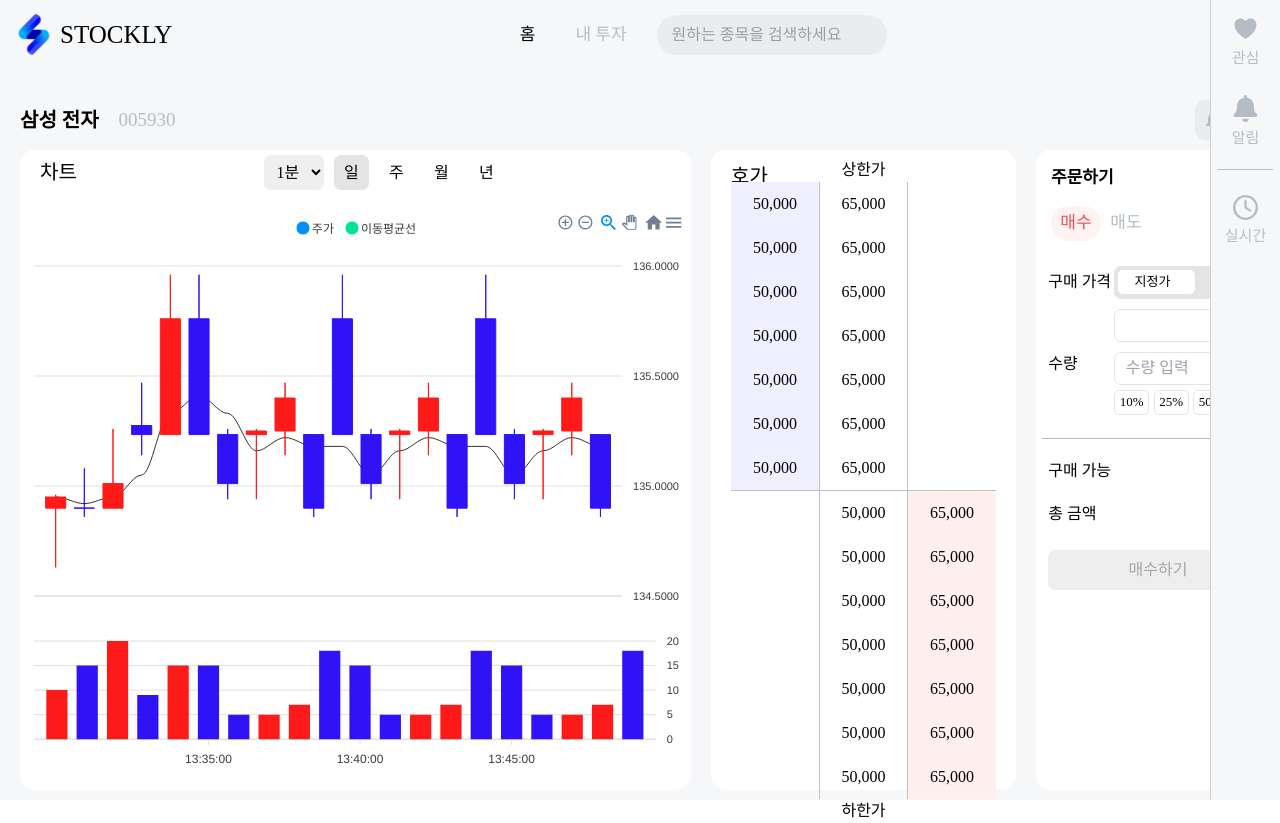
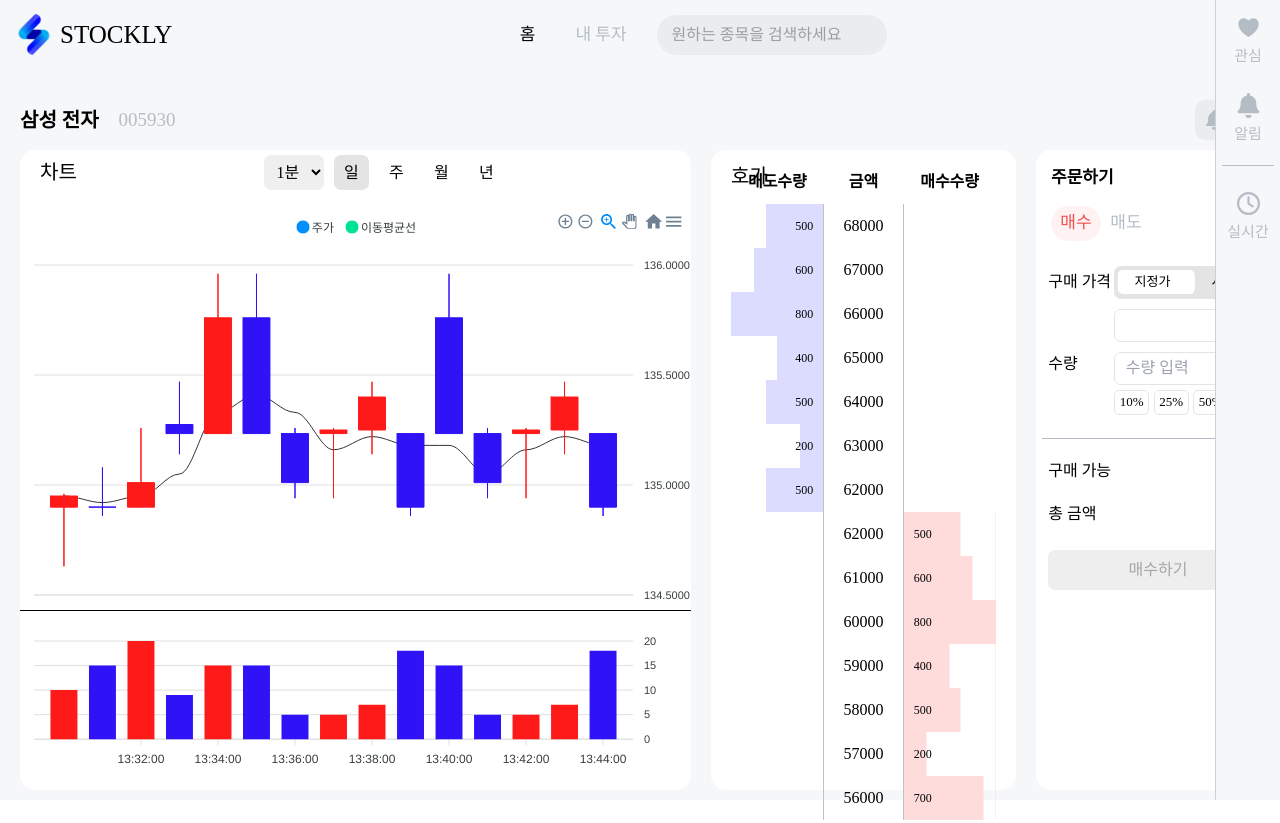
Before and after one commit to sykang519/StocklyFrontend, a React (Vite) app: page /details in a window 1280 px wide. Built offline with nearby package versions, Linux system fonts and the light colour scheme; a web font is replaced by a local one; what chartjs-plugin-zoom would draw is missing.

Commit message:
chore: 캔들차트 툴팁 커스텀

```diff
--- a/src/components/menuBar/MenuBarAlertContent.tsx
+++ b/src/components/menuBar/MenuBarAlertContent.tsx
@@ -45,9 +45,9 @@ function MenuBarLikeContent() {
         <div className="mt-[70px]">
           {alert_list.map((like) => (
             <div className="flex justify-between items-center m-[5px] hover:bg-[#e4e8ea] rounded-[10px] transition-color duration-300 cursor-pointer">
-              <div className="mx-[15px] text-[18px] text-chart-font">{like.company_name}</div>
+              <div className="mx-[10px] text-[17px] text-chart-font">{like.company_name}</div>
               <div className="flex justify-center items-center m-[10px]">
-                <div className="m-[10px] text-[19px] ">{like.price}원</div>
+                <div className="m-[10px] text-[17px] ">{like.price}원</div>
                 <div className="m-[10px] cursor-pointer">
                   <IoMdTrash className="w-[23px] h-[23px] text-chart-font" />
                 </div>
--- a/src/components/menuBar/MenuBarLikeContent.tsx
+++ b/src/components/menuBar/MenuBarLikeContent.tsx
@@ -18,9 +18,9 @@ function MenuBarLikeContent() {
           <div className="flex justify-between items-center m-[5px] hover:bg-[#e4e8ea] rounded-[10px] transition-color duration-300 cursor-pointer">
             <div className="flex justify-center items-center m-[10px]">
               <div className="content-center cursor-pointer">
-                <IoHeart className="w-[25px] h-[25px]" />
+                <IoHeart className="w-[23px] h-[23px]" />
               </div>
-              <div className="m-[10px] text-[18px]">{like.company_name}</div>
+              <div className="m-[10px] text-[17px]">{like.company_name}</div>
             </div>
             <div className="m-[10px] text-[17px] text-[#93949bec]">{like.symbol}</div>
           </div>
--- a/src/components/stockDetails/CandleChart.tsx
+++ b/src/components/stockDetails/CandleChart.tsx
@@ -123,46 +123,6 @@ const data = [
     close: 134.8993,
     volume: 18,
   },
-  {
-    date: '2021-02-02 13:45:00',
-    open: 135.76,
-    low: 135.2338,
-    high: 135.96,
-    close: 135.2338,
-    volume: 15,
-  },
-  {
-    date: '2021-02-02 13:46:00',
-    open: 135.2338,
-    low: 134.94,
-    high: 135.2593,
-    close: 135.0108,
-    volume: 5,
-  },
-  {
-    date: '2021-02-02 13:47:00',
-    open: 135.2338,
-    low: 134.94,
-    high: 135.2593,
-    close: 135.25,
-    volume: 5,
-  },
-  {
-    date: '2021-02-02 13:48:00',
-    open: 135.25,
-    low: 135.14,
-    high: 135.4692,
-    close: 135.4,
-    volume: 7,
-  },
-  {
-    date: '2021-02-02 13:49:00',
-    open: 135.2338,
-    low: 134.8593,
-    high: 135.2338,
-    close: 134.8993,
-    volume: 18,
-  },
 ];
 
 const ApexChart: React.FC = () => {
@@ -271,9 +231,46 @@ const ApexChart: React.FC = () => {
               tooltip: {
                 enabled: true,
               },
+              labels: {
+                maxWidth: 50,
+                minWidth: 50
+              }
             },
             tooltip: {
-              shared: true,
+              custom: function ({ seriesIndex, dataPointIndex, w }) {
+                const o = w.globals.seriesCandleO[seriesIndex][dataPointIndex]
+                const h = w.globals.seriesCandleH[seriesIndex][dataPointIndex]
+                const l = w.globals.seriesCandleL[seriesIndex][dataPointIndex]
+                const c = w.globals.seriesCandleC[seriesIndex][dataPointIndex]
+                const ema = w.globals.series[seriesIndex][dataPointIndex]
+
+                if (seriesIndex === 0) {
+                  return (
+                    '<div class="apexcharts-tooltip-candlestick" style="padding:10px;">' +
+                    '<div>시가: <span class="value">' +
+                    o +
+                    ' 원</span></div>' +
+                    '<div>고가: <span class="value">' +
+                    h +
+                    ' 원</span></div>' +
+                    '<div>저가: <span class="value">' +
+                    l +
+                    ' 원</span></div>' +
+                    '<div>종가: <span class="value">' +
+                    c +
+                    ' 원</span></div>' +
+                    '</div>'
+                  )
+                }
+                else {
+                  return (
+                    '<div class="apexcharts-tooltip-candlestick" style="padding:10px;">' +
+                    '<div>이동평균: <span class="value">' +
+                    ema +
+                    ' 원</span></div>' +'</div>'
+                  )
+                }
+              }
             },
             legend: {
               show: true,
@@ -282,8 +279,8 @@ const ApexChart: React.FC = () => {
           }}
         />
       </div>
-
-      <div id="chart-bar" className="w-full h-[20vh]">
+      <hr className="border-black w-full" />
+      <div id="chart-bar" className="w-full h-[20vh] ">
         <ApexCharts
           type="bar"
           series={[{ name: 'Volume', data: volumeData }]}
@@ -340,6 +337,10 @@ const ApexChart: React.FC = () => {
               tooltip: {
                 enabled: true,
               },
+              labels: {
+                maxWidth: 50,
+                minWidth: 50
+              }
             },
             tooltip: {
               custom: function ({ series, seriesIndex, dataPointIndex }) {
--- /dev/null
+++ b/src/components/stockDetails/OrderBook.tsx
@@ -0,0 +1,65 @@
+import { useState, useEffect } from 'react';
+
+interface OrderData {
+  volume: number;
+  price: number;
+}
+
+function OrderPrice() {
+  const [askLength, setAskLength] = useState<number[]>([]);
+  const [bidLength, setBidLength] = useState<number[]>([]);
+  const askData = [{ volume: 500, price: 68000 }, { volume: 600, price: 67000 }, { volume: 800, price: 66000 }, { volume: 400, price: 65000 }, { volume: 500, price: 64000 }, { volume: 200, price: 63000 }, { volume: 500, price: 62000 }]
+  const bidData = [{ volume: 500, price: 62000 }, { volume: 600, price: 61000 }, { volume: 800, price: 60000 }, { volume: 400, price: 59000 }, { volume: 500, price: 58000 }, { volume: 200, price: 57000 }, { volume: 700, price: 56000 }]
+
+  useEffect(() => {
+    const calculateLengths = (data: OrderData[]): number[] => {
+      const maxVolume = Math.max(...data.map(item => item.volume));
+      return data.map((item) => (item.volume / maxVolume) * 100);
+    };
+
+    setAskLength(calculateLengths(askData));
+    setBidLength(calculateLengths(bidData));
+    console.log(askLength);
+    console.log(bidLength);
+  }, []);
+  return (
+    <div className="h-full">
+      <div className="h-[5%] flex justify-start items-center m-[20px] my-[10px] text-[20px]">호가</div>
+      <div className="w-full h-[90%] flex flex-col justify-center items-center p-[20px]">
+        <table className="w-full">
+          <tr>
+            <th className="w-[35%] text-center p-[10px] ">매도수량</th>
+            <th className="w-[30%] text-center p-[10px] ">금액</th>
+            <th className="w-[35%] text-center p-[10px]">매수수량</th>
+          </tr>
+          {askData.map((ask, index) => (
+            <tr>
+              <td
+                className="w-[35%] text-right p-[10px] relative text-[12px]"
+                style={{ background: `linear-gradient(to left, #dcdcff ${askLength[index]}%, transparent 0)` }}
+              >
+                {ask.volume}
+              </td>
+              <td className="w-[30%] text-center p-[10px] border-x border-[#c1c1c1]">{ask.price}</td>
+              <td className="w-[35%] text-center p-[10px]"></td>
+            </tr>
+          ))}
+          {bidData.map((bid, index) => (
+            <tr>
+              <td className="w-[35%] text-center p-[10px]"></td>
+              <td className="w-[30%] text-center p-[10px] border-x border-[#c1c1c1]">{bid.price}</td>
+              <td
+                className="w-[35%] text-left p-[10px] relative text-[12px]"
+                style={{ background: `linear-gradient(to right, #ffdcdc ${bidLength[index]}%, transparent 0)` }}
+              >
+                {bid.volume}
+              </td>
+            </tr>
+          ))}
+        </table>
+      </div>
+    </div>
+  );
+}
+
+export default OrderPrice;
--- a/src/components/stockDetails/OrderPrice.tsx
+++ /dev/null
@@ -1,87 +0,0 @@
-function OrderPrice() {
-  return (
-    <div className="h-full">
-      <div className="h-[5%] flex justify-start items-center m-[20px] my-[10px] text-[20px]">호가</div>
-      <div className="w-full h-[90%] flex flex-col justify-center items-center p-[20px]">
-      <div>상한가</div>
-        <table className="w-full">
-          <tr>
-            <td className="w-[30%] text-center p-[10px] bg-[#efefff]">50,000</td>
-            <td className="w-[30%] text-center p-[10px] border-x border-[#c1c1c1]">65,000</td>
-            <td className="w-[30%] text-center p-[10px]"></td>
-          </tr>
-          <tr>
-            <td className="w-[30%] text-center p-[10px] bg-[#efefff]">50,000</td>
-            <td className="w-[30%] text-center p-[10px] border-x border-[#c1c1c1]">65,000</td>
-            <td className="w-[30%] text-center p-[10px]"></td>
-          </tr>
-          <tr>
-            <td className="w-[30%] text-center p-[10px] bg-[#efefff]">50,000</td>
-            <td className="w-[30%] text-center p-[10px] border-x border-[#c1c1c1]">65,000</td>
-            <td className="w-[30%] text-center p-[10px]"></td>
-          </tr>
-          <tr>
-            <td className="w-[30%] text-center p-[10px] bg-[#efefff]">50,000</td>
-            <td className="w-[30%] text-center p-[10px] border-x border-[#c1c1c1]">65,000</td>
-            <td className="w-[30%] text-center p-[10px]"></td>
-          </tr>
-          <tr>
-            <td className="w-[30%] text-center p-[10px] bg-[#efefff]">50,000</td>
-            <td className="w-[30%] text-center p-[10px] border-x border-[#c1c1c1]">65,000</td>
-            <td className="w-[30%] text-center p-[10px]"></td>
-          </tr>
-          <tr>
-            <td className="w-[30%] text-center p-[10px] bg-[#efefff]">50,000</td>
-            <td className="w-[30%] text-center p-[10px] border-x border-[#c1c1c1]">65,000</td>
-            <td className="w-[30%] text-center p-[10px]"></td>
-          </tr>
-          <tr className="border-b border-[#c1c1c1]">
-            <td className="w-[30%] text-center p-[10px] bg-[#efefff]">50,000</td>
-            <td className="w-[30%] text-center p-[10px] border-x border-[#c1c1c1]">65,000</td>
-            <td className="w-[30%] text-center p-[10px]"></td>
-          </tr>
-
-          {/* 선 */}
-          <tr>
-            <td className="w-[30%] text-center p-[10px]"></td>
-            <td className="w-[30%] text-center p-[10px] border-x border-[#c1c1c1]">50,000</td>
-            <td className="w-[30%] text-center p-[10px] bg-[#ffefef]">65,000</td>
-          </tr>
-          <tr>
-            <td className="w-[30%] text-center p-[10px]"></td>
-            <td className="w-[30%] text-center p-[10px] border-x border-[#c1c1c1]">50,000</td>
-            <td className="w-[30%] text-center p-[10px] bg-[#ffefef]">65,000</td>
-          </tr>
-          <tr>
-            <td className="w-[30%] text-center p-[10px]"></td>
-            <td className="w-[30%] text-center p-[10px] border-x border-[#c1c1c1]">50,000</td>
-            <td className="w-[30%] text-center p-[10px] bg-[#ffefef]">65,000</td>
-          </tr>
-          <tr>
-            <td className="w-[30%] text-center p-[10px]"></td>
-            <td className="w-[30%] text-center p-[10px] border-x border-[#c1c1c1]">50,000</td>
-            <td className="w-[30%] text-center p-[10px] bg-[#ffefef]">65,000</td>
-          </tr>
-          <tr>
-            <td className="w-[30%] text-center p-[10px]"></td>
-            <td className="w-[30%] text-center p-[10px] border-x border-[#c1c1c1]">50,000</td>
-            <td className="w-[30%] text-center p-[10px] bg-[#ffefef]">65,000</td>
-          </tr>
-          <tr>
-            <td className="w-[30%] text-center p-[10px]"></td>
-            <td className="w-[30%] text-center p-[10px] border-x border-[#c1c1c1]">50,000</td>
-            <td className="w-[30%] text-center p-[10px] bg-[#ffefef]">65,000</td>
-          </tr>
-          <tr>
-            <td className="w-[30%] text-center p-[10px]"></td>
-            <td className="w-[30%] text-center p-[10px] border-x border-[#c1c1c1]">50,000</td>
-            <td className="w-[30%] text-center p-[10px] bg-[#ffefef]">65,000</td>
-          </tr>
-        </table>
-        <div>하한가</div>
-      </div>
-    </div>
-  );
-}
-
-export default OrderPrice;
--- a/src/pages/MainPage.tsx
+++ b/src/pages/MainPage.tsx
@@ -6,7 +6,7 @@ function MainPage() {
   const { openDrawer } = useDrawerStore();
   return (
     <>
-      <div className={`w-[100%] h-[100vh] transition-all duration-300 ${openDrawer ? 'mr-[370px]' : 'mr-[70px]'}`}>
+      <div className={`w-[100%] h-[100vh] transition-all duration-300 ${openDrawer ? 'mr-[325px]' : 'mr-[65px]'}`}>
         <TopNavBar color={"white"}/>
         <div className="w-full h-[50px]"></div>
         <div className="flex justify-center ">
--- a/src/pages/MyInvestPage.tsx
+++ b/src/pages/MyInvestPage.tsx
@@ -11,7 +11,7 @@ function MyInvestPage() {
   const {openDrawer} = useDrawerStore();
   return (
     <>
-      <div className={`w-full bg-Bg-gray transition-all duration-300 ${openDrawer ? 'mr-[370px]' : 'mr-[70px]' }`}>
+      <div className={`w-full bg-Bg-gray transition-all duration-300 ${openDrawer ? 'mr-[325px]' : 'mr-[65px]' }`}>
         <TopNavBar color={"gray"}/>
         <div className="w-full h-[50px]"></div>
         <div className="flex justify-center ">
@@ -22,8 +22,8 @@ function MyInvestPage() {
                 <div className="h-[48%] bg-white rounded-[15px]"> <RoiChart/> </div>
               </div>
               <div className="flex flex-col w-[39%] justify-between">
-                <div className="h-[30%] bg-white rounded-[15px]"> <AssetChart/> </div>
-                <div className="h-[66%] bg-white rounded-[15px]"> <DoughnutChart/> </div>
+                <div className="h-[45%] bg-white rounded-[15px]"> <AssetChart/> </div>
+                <div className="h-[51%] bg-white rounded-[15px]"> <DoughnutChart/> </div>
               </div>
             </div>
             <div className="flex justify-between h-[600px] my-[30px]">
--- a/src/pages/SettingPage.tsx
+++ b/src/pages/SettingPage.tsx
@@ -10,7 +10,7 @@ function SettingPage() {
   const { openDrawer } = useDrawerStore();
   return (
     <>
-      <div className={`w-full transition-all duration-300 ${openDrawer ? 'mr-[370px]' : 'mr-[70px]'}`}>
+      <div className={`w-full transition-all duration-300 ${openDrawer ? 'mr-[325px]' : 'mr-[65px]'}`}>
         <TopNavBar color={'white'} />
         <div className="w-full h-[30px]"></div>
         <div className="flex justify-center">
--- a/src/pages/StockDetailsPage.tsx
+++ b/src/pages/StockDetailsPage.tsx
@@ -3,7 +3,7 @@ import Order from '../components/orderContents/Order';
 import useDrawerStore from '../zustand/MenuBarStore';
 import TopContent from '../components/stockDetails/TopContent';
 import ChartContainer from '../components/stockDetails/ChartContainer';
-import OrderPrice from '../components/stockDetails/OrderPrice';
+import OrderPrice from '../components/stockDetails/OrderBook';
 
 const boxStyles = {
   backgroundColor: '#ffffff',
@@ -16,7 +16,7 @@ function StockDetailsPage() {
   return (
     <>
       <div
-        className={`w-full h-[100vh] bg-Bg-gray transition-all duration-300 ${openDrawer ? 'mr-[370px]' : 'mr-[70px]'}`}
+        className={`w-full h-[100vh] bg-Bg-gray transition-all duration-300 ${openDrawer ? 'mr-[325px]' : 'mr-[65px]'}`}
       >
         <TopNavBar color={"gray"}/>
         <div className="w-full h-[30px]"></div>
```
Also changed, not shown: src/components/menuBar/MenuBar.tsx (+8 -8 lines), src/components/myInvestContent/AssetChart.tsx (+11 -3 lines), src/components/myInvestContent/MyOrderList.tsx (+14 -12 lines).
